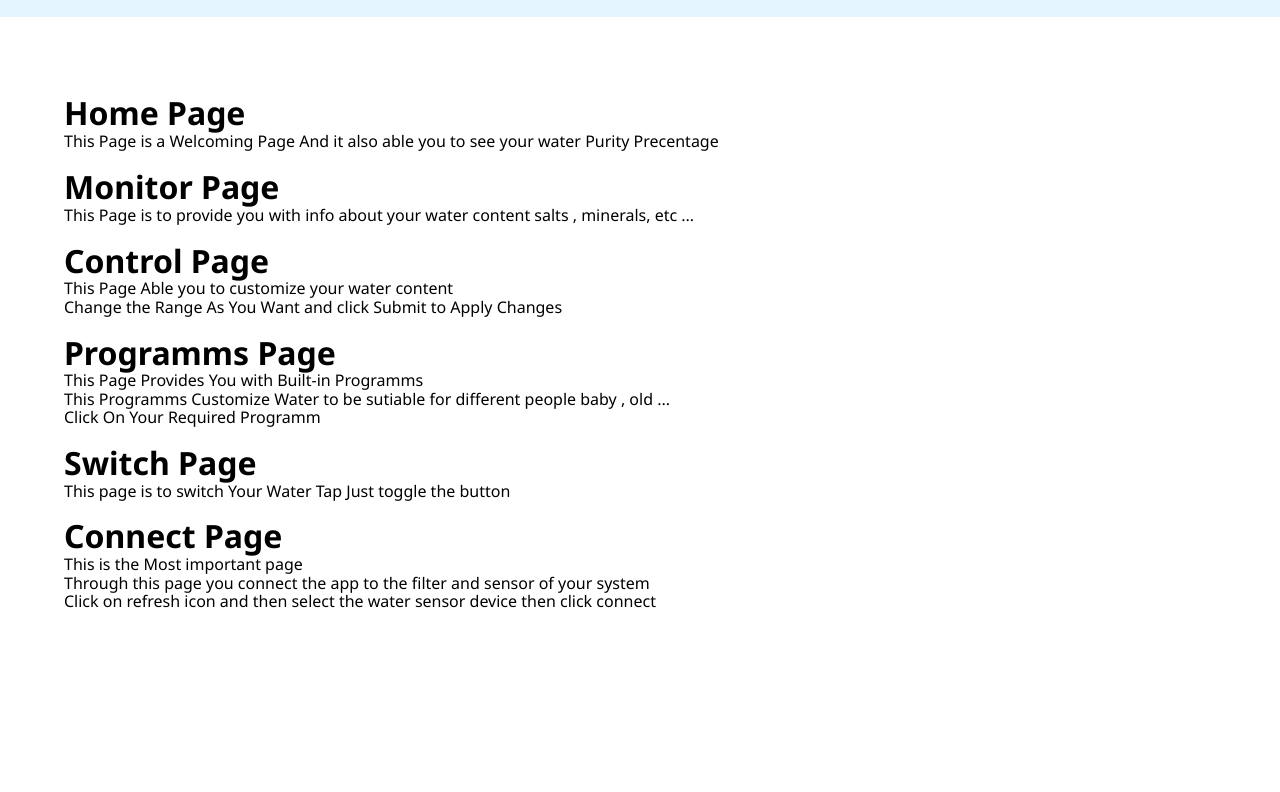
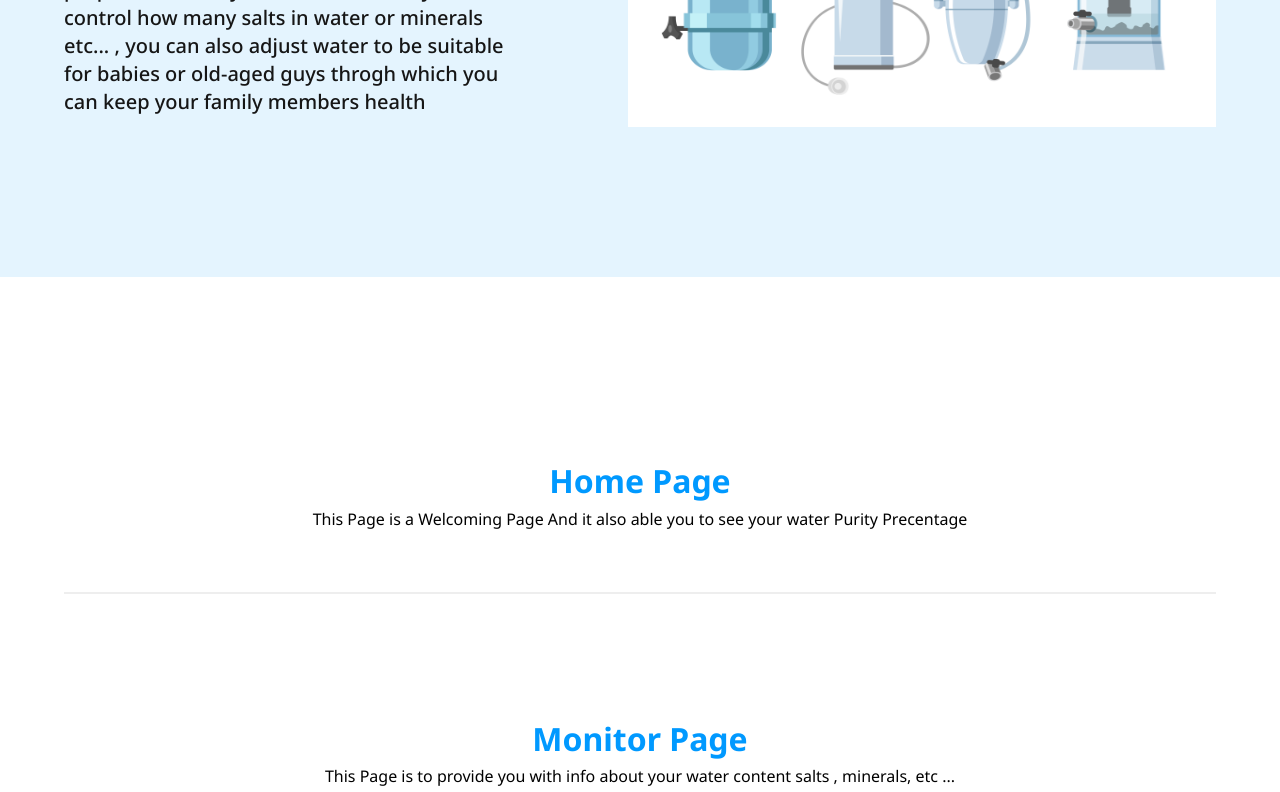
Before and after one commit to mohamedDDA/website-deci, a plain HTML site: page index.html in a window 1280 px wide. Shown: the part 2123-2915 px from the top of the page. Drawn offline with nearby package versions, Linux system fonts and the light colour scheme.

Commit message:
Update style.css

```diff
--- a/css/style.css
+++ b/css/style.css
@@ -464,7 +464,8 @@ main .content .image img {
 }
 
 #how {
-  height: auto;
+
+  height: 100vh;
   background-color: #e4f4fe;
   display: flex;
   align-items: center;
@@ -521,3 +522,31 @@ footer .credits {
   align-items: center;
   justify-content: space-between;
 }
+
+#guide .guide {
+  display: flex;
+  align-items: center;
+  gap: 40px;
+  flex-direction: column;
+  border-bottom: 2px solid #eee;
+  padding: 60px 0;
+}
+
+#guide .guide:last-of-type {
+  border-bottom: 0;
+}
+
+
+
+#guide {
+  height: auto;
+}
+
+#guide .text {
+  text-align: center;
+  line-height: 1.6;
+}
+
+#guide .text h2 {
+  color: #0099ff;
+}
```
